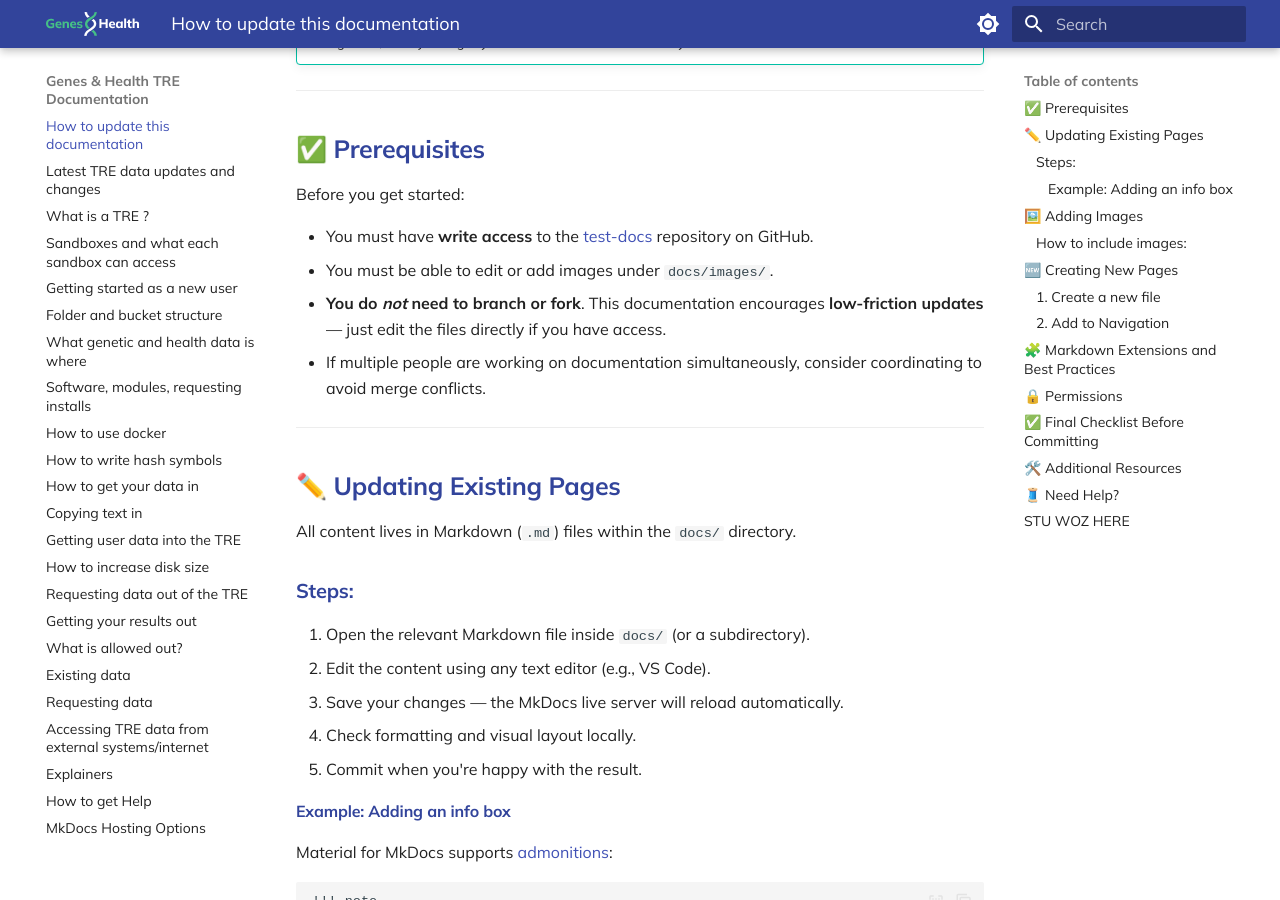
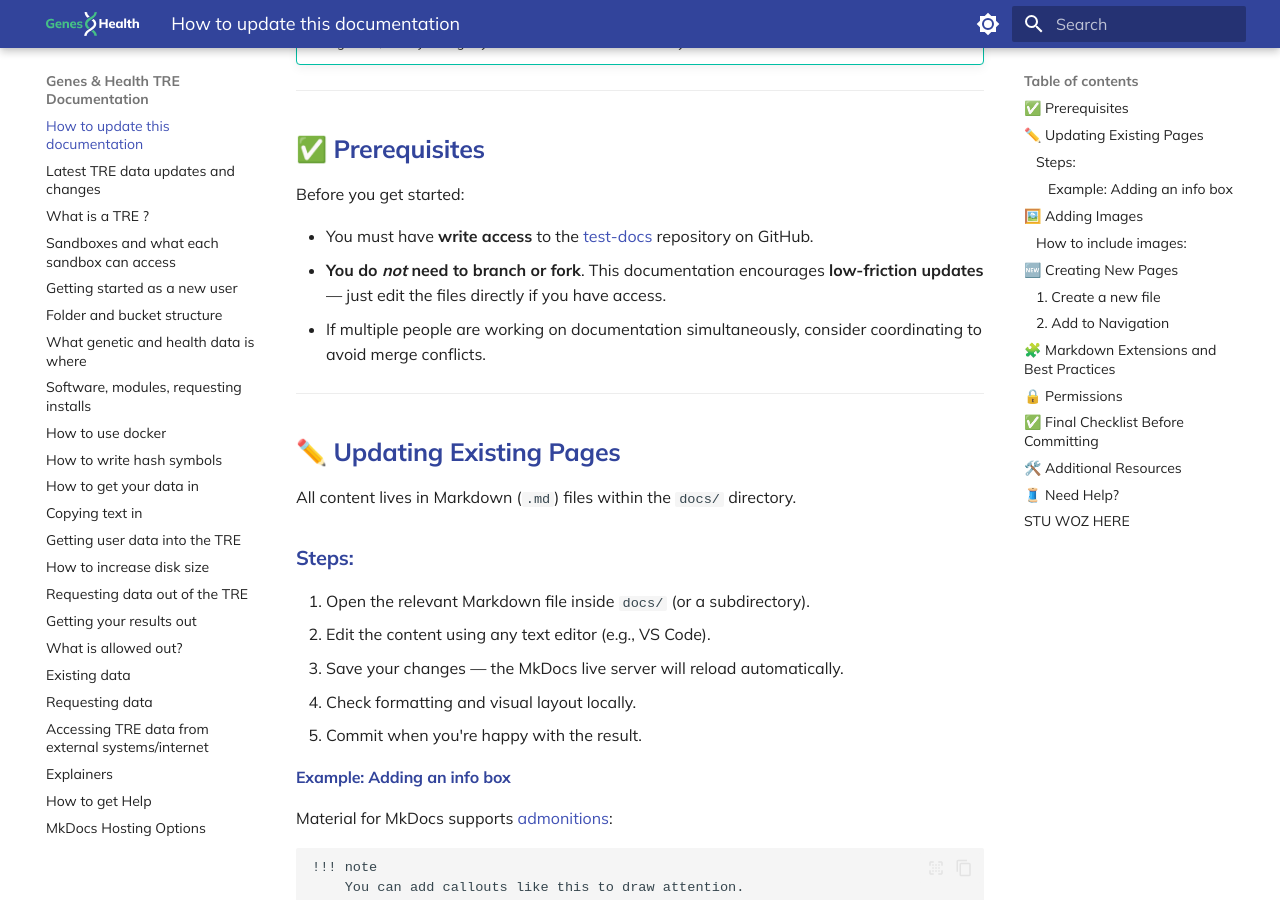
Before and after one commit to genes-and-health/TRE-documentation-v3, an MkDocs documentation site: the page built from docs/how-to-update-this-documentation.md, in a window 1280 px wide and 900 px high, scrolled down 408 px. Built offline with MkDocs 1.6.1 and Material for MkDocs 9.7.7, drawn with Linux system fonts in a browser that asks for light colours; comment, search, counter and statistics services are not loaded.

Commit message:
Update how-to-update-this-documentation.md
update prerequisites

```diff
--- a/docs/how-to-update-this-documentation.md
+++ b/docs/how-to-update-this-documentation.md
@@ -15,7 +15,6 @@ The documentation is built using [Material for MkDocs](https://squidfunk.github.
 Before you get started:
 
 - You must have **write access** to the [test-docs](https://github.com/genes-and-health/test-docs) repository on GitHub.
-- You must be able to edit or add images under `docs/images/`.
 - **You do _not_ need to branch or fork**. This documentation encourages **low-friction updates** — just edit the files directly if you have access.
 - If multiple people are working on documentation simultaneously, consider coordinating to avoid merge conflicts.
 
```
